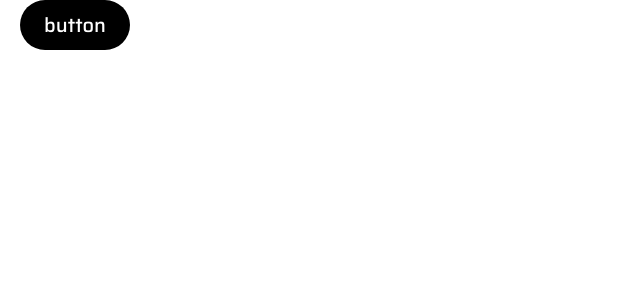
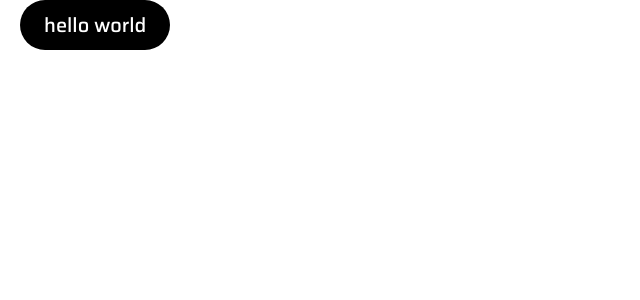
Before and after one commit to MoeinMirkiani/krypton-reyhan, a Vue app: page / in a window 1280 px wide. Shown: the top 300 px of the page, without its empty margins (0-640 px from the left). Built offline with nearby package versions, Linux system fonts and the light colour scheme.

Commit message:
added vue-i18n package and updated main.js to use it

```diff
--- a/package.json
+++ b/package.json
@@ -10,6 +10,7 @@
     "dependencies": {
         "core-js": "^3.8.3",
         "vue": "^3.2.13",
+        "vue-i18n": "9",
         "vue-router": "^4.0.3",
         "vuex": "^4.0.0"
     },
@@ -17,7 +18,6 @@
         "@babel/core": "^7.12.16",
         "@babel/eslint-parser": "^7.12.16",
         "@vue/cli-plugin-babel": "~5.0.0",
-        "@vue/cli-plugin-eslint": "~5.0.0",
         "@vue/cli-plugin-router": "~5.0.0",
         "@vue/cli-plugin-vuex": "~5.0.0",
         "@vue/cli-service": "~5.0.0",
--- a/src/components/SiteHeader.vue
+++ b/src/components/SiteHeader.vue
@@ -1,10 +1,8 @@
 <template>
     <header class="header">
         <div class="header__container">
-            <KButton
-
-            >
-                button
+            <KButton>
+                {{ $t('message.hello') }}
             </KButton>
         </div>
     </header>
--- a/src/components/layout/KButton.vue
+++ b/src/components/layout/KButton.vue
@@ -8,7 +8,6 @@
 </template>
 
 <script setup>
-// eslint-disable-next-line no-undef
 defineProps({
     color: {
         type: String,
--- /dev/null
+++ b/src/locales/en.json
@@ -0,0 +1,5 @@
+{
+    "message": {
+        "hello": "hello world"
+    }
+}
--- a/src/main.js
+++ b/src/main.js
@@ -2,5 +2,16 @@ import { createApp } from 'vue'
 import App from './App.vue'
 import router from './router'
 import store from './store'
+import { createI18n } from 'vue-i18n'
 
-createApp(App).use(store).use(router).mount('#app')
+const i18n = createI18n({
+    legacy: false,
+    locale: 'en',
+    fallbackLocale: 'en',
+    globalInjection: true,
+    messages: {
+        en: require('@/locales/en')
+    }
+})
+
+createApp(App).use(store).use(router).use(i18n).mount('#app')
```
Also changed, not shown: .eslintrc.js (deleted), 1 other file (tests, documents, lock files or other folders).
